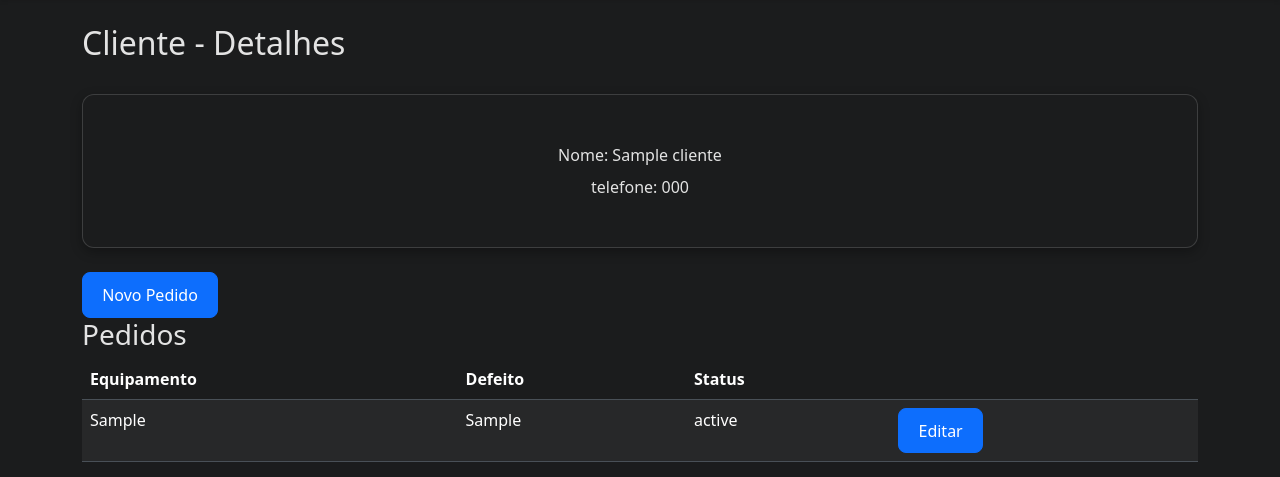
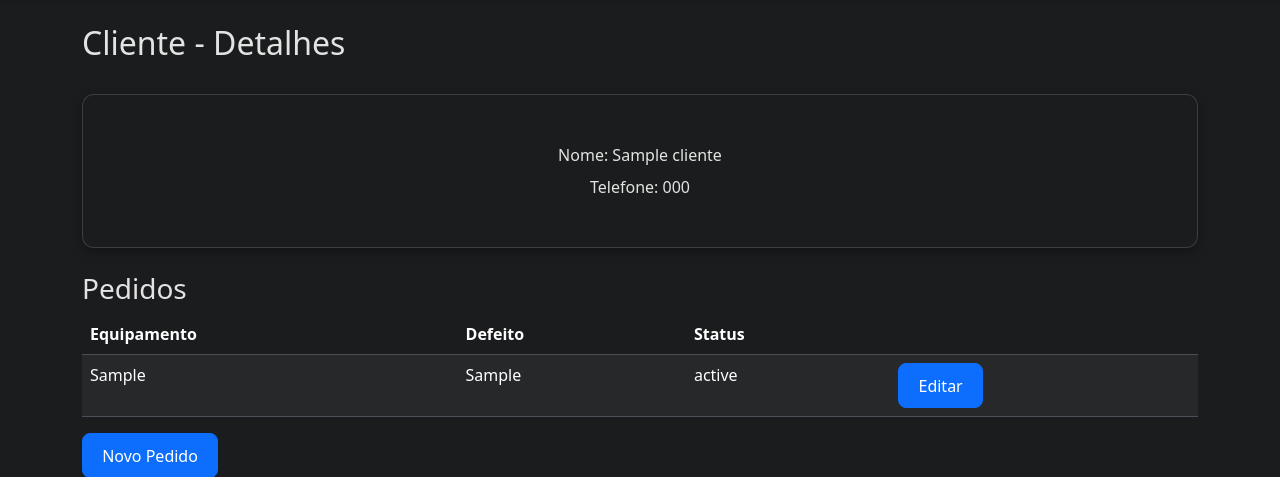
Before and after one commit to barrigaverd/Projeto-Oficina, a Flask app: page /cliente/1 in a window 1280 px wide. Shown: the part 56-533 px from the top of the page. Run offline with Flask 3, Linux system fonts and the light colour scheme; a user stored in the database is signed in; tables that the repository leaves empty hold one stand-in row (values such as "Sample post").

Commit message:
atualizado detalhes cliente

```diff
--- a/templates/detalhes_cliente.html
+++ b/templates/detalhes_cliente.html
@@ -5,11 +5,11 @@
 <div class="card">
     <div class="card-body">
         <div class="card-title">Nome: {{cliente_a_detalhar.nome}}</div>
-        <div class="card-text">telefone: {{cliente_a_detalhar.telefone_celular}}</div>
+        <div class="card-text">Telefone: {{cliente_a_detalhar.telefone_celular}}</div>
     </div>
 </div><br>
 
-<a href="{{ url_for('cadastrar_os', cliente_id=cliente_a_detalhar.id) }}" class="btn btn-primary">Novo Pedido</a><br>
+
 <h3>Pedidos</h3>
 <table class="table table-hover table-striped" >
     <thead>
@@ -39,4 +39,5 @@
         {% endfor %}
     </tbody>
 </table>
+<a href="{{ url_for('cadastrar_os', cliente_id=cliente_a_detalhar.id) }}" class="btn btn-primary">Novo Pedido</a><br>
 {% endblock %}
```
